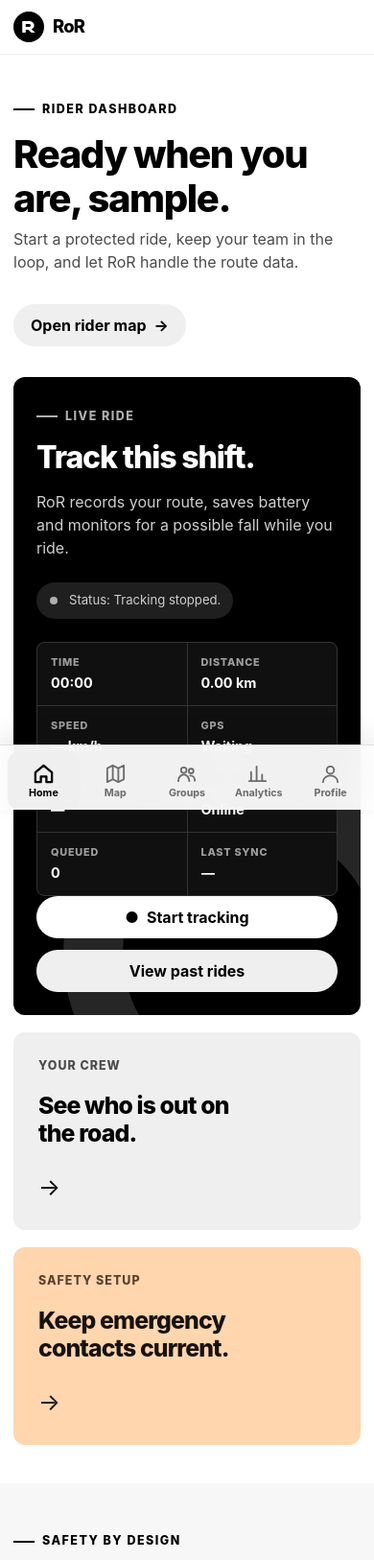
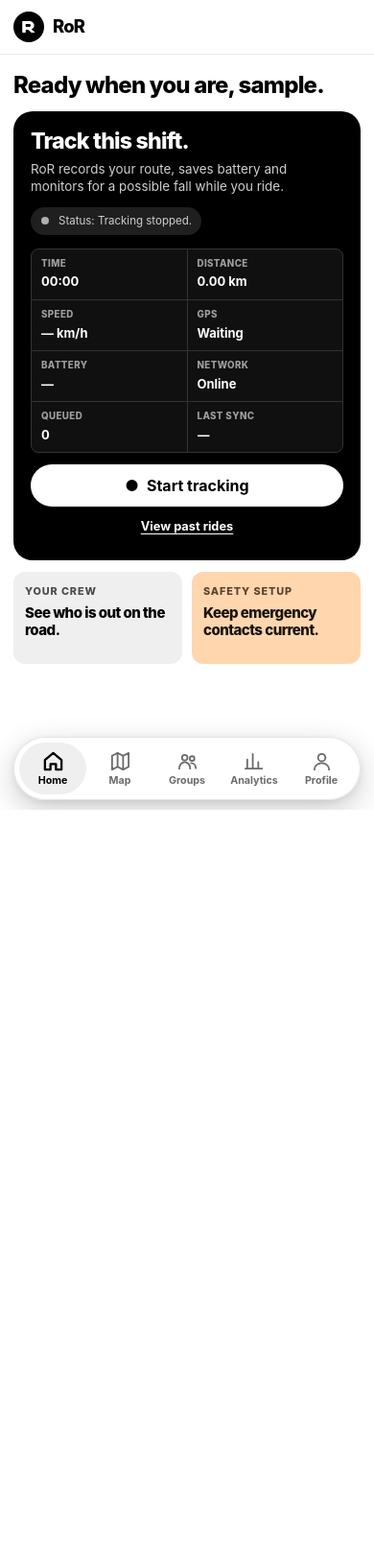
Before and after one commit to TTFstage/app-demo, a Flask app: page / in a window 390 px wide. Shown: the top 1626 px of the page at 96% size. After the commit the page ends 844 px from the top, so only its background shows below. Run offline with Flask 3, Linux system fonts and the light colour scheme; a user stored in the database is signed in; tables that the repository leaves empty hold one stand-in row (values such as "Sample post"); parts of the project's set-up code (start-up, migrations or seed data) failed here and were passed over.

Commit message:
Refine floating mobile navigation and compact screens

```diff
--- a/app/i18n.py
+++ b/app/i18n.py
@@ -130,6 +130,7 @@ MESSAGES = {
         'analytics.completed': 'Completed ride',
         'analytics.choose': 'Choose a ride',
         'analytics.empty': 'No completed rides yet',
+        'analytics.empty_help': 'Start a ride and it will appear here when you finish.',
         'profile.title': 'Profile',
         'profile.heading': 'Your rider profile.',
         'profile.intro': 'The identity attached to your rides, groups and safety data.',
@@ -237,6 +238,7 @@ MESSAGES = {
         'analytics.intro': 'Scegli un percorso completato per vedere distanza, durata, velocità e dislivello.',
         'analytics.completed': 'Corsa completata', 'analytics.choose': 'Scegli una corsa',
         'analytics.empty': 'Nessuna corsa completata',
+        'analytics.empty_help': 'Avvia una corsa: al termine la troverai qui.',
         'profile.title': 'Profilo', 'profile.heading': 'Il tuo profilo rider.',
         'profile.intro': "L'identità collegata a corse, gruppi e dati di sicurezza.",
         'profile.details': 'Dati personali', 'profile.username': 'Nome utente', 'profile.phone': 'Telefono',
@@ -335,6 +337,7 @@ MESSAGES = {
         'analytics.intro': 'Selecciona una ruta completada para revisar distancia, duración, velocidad y desnivel.',
         'analytics.completed': 'Recorrido completado', 'analytics.choose': 'Elige un recorrido',
         'analytics.empty': 'Aún no hay recorridos completados',
+        'analytics.empty_help': 'Inicia un recorrido y aparecerá aquí cuando termines.',
         'profile.title': 'Perfil', 'profile.heading': 'Tu perfil de rider.',
         'profile.intro': 'La identidad asociada a tus recorridos, grupos y datos de seguridad.',
         'profile.details': 'Datos personales', 'profile.username': 'Usuario', 'profile.phone': 'Teléfono',
--- a/app/static/style.css
+++ b/app/static/style.css
@@ -703,7 +704,7 @@ html[data-resolved-theme="dark"] .hub-card:nth-child(4) { background: #174d31; c
 
 @media (max-width: 768px) {
     body.has-bottom-nav {
-        padding-bottom: calc(76px + env(safe-area-inset-bottom));
+        padding-bottom: calc(92px + env(safe-area-inset-bottom));
     }
     body.has-bottom-nav .site-header { position: sticky; top: 0; }
     body.has-bottom-nav .nav-shell { min-height: 56px; }
@@ -712,34 +713,39 @@ html[data-resolved-theme="dark"] .hub-card:nth-child(4) { background: #174d31; c
     body.has-bottom-nav .nav-toggle,
     body.has-bottom-nav .nav-menu { display: none !important; }
     body.has-bottom-nav .site-footer { display: none; }
-    body.has-bottom-nav main { min-height: calc(100dvh - 132px); }
+    body.has-bottom-nav main { min-height: calc(100dvh - 149px - env(safe-area-inset-bottom)); }
     .mobile-tabbar {
         position: fixed;
         z-index: 3000;
-        inset: auto 0 0;
+        left: 50%;
+        bottom: calc(10px + env(safe-area-inset-bottom));
         display: grid;
         grid-template-columns: repeat(5, minmax(0, 1fr));
-        min-height: calc(68px + env(safe-area-inset-bottom));
-        padding: 6px max(8px, env(safe-area-inset-left)) env(safe-area-inset-bottom) max(8px, env(safe-area-inset-right));
-        border-top: 1px solid rgba(0, 0, 0, .12);
-        background: rgba(255, 255, 255, .94);
-        box-shadow: 0 -8px 28px rgba(0, 0, 0, .1);
-        backdrop-filter: blur(18px);
+        width: min(calc(100% - 28px - env(safe-area-inset-left) - env(safe-area-inset-right)), 480px);
+        min-height: 64px;
+        padding: 5px;
+        border: 1px solid rgba(0, 0, 0, .11);
+        border-radius: var(--radius-pill);
+        background: rgba(255, 255, 255, .88);
+        box-shadow: 0 10px 32px rgba(0, 0, 0, .2), 0 2px 8px rgba(0, 0, 0, .08);
+        backdrop-filter: blur(20px) saturate(1.4);
+        -webkit-backdrop-filter: blur(20px) saturate(1.4);
+        transform: translateX(-50%);
     }
     html[data-resolved-theme="dark"] .mobile-tabbar {
-        border-top-color: rgba(255, 255, 255, .12);
-        background: rgba(20, 20, 20, .94);
+        border-color: rgba(255, 255, 255, .16);
+        background: rgba(36, 36, 36, .88);
     }
     .mobile-tab {
         min-width: 0;
-        min-height: 56px;
+        min-height: 54px;
         display: flex;
         flex-direction: column;
         align-items: center;
         justify-content: center;
         gap: 4px;
         padding: 5px 2px;
-        border-radius: 12px;
+        border-radius: var(--radius-pill);
         color: var(--gray-600);
         text-decoration: none;
         font-size: .67rem;
@@ -779,17 +786,44 @@ html[data-resolved-theme="dark"] .hub-card:nth-child(4) { background: #174d31; c
     .nav-actions .btn { width: 100%; }
     .page-section { padding: 44px 0; }
     .page-section-sm { padding: 28px 0 40px; }
-    .page-hero { padding: 30px 0 18px; }
+    .page-hero { padding: 24px 0 12px; }
     .page-hero h1 { font-size: clamp(2rem, 10vw, 3rem); }
+    .page-hero + .page-section-sm { padding-top: 16px; }
+    .empty-state { padding: 30px 20px; }
+    .empty-icon { width: 48px; height: 48px; margin-bottom: 14px; }
+    .empty-state p { margin-bottom: 16px; }
     .section-heading, .page-hero-row, .dashboard-head { align-items: flex-start; flex-direction: column; }
     .feature-grid, .hub-grid, .card-grid, .form-layout { grid-template-columns: 1fr; }
     .feature-card:last-child, .hub-card:last-child { grid-column: auto; }
     .steps-grid { grid-template-columns: 1fr; }
     .step { padding-bottom: 28px; border-bottom: 1px solid #333; }
     .step-number { margin-bottom: 24px; }
-    .quick-stack { grid-template-columns: 1fr; }
-    .ride-console { min-height: 0; padding: 24px; }
-    .live-metrics { grid-template-columns: repeat(2, minmax(0, 1fr)); }
+    .dashboard-hero { padding: 20px 0 28px; }
+    .dashboard-head { gap: 10px; margin-bottom: 14px; }
+    .dashboard-head .eyebrow, .dashboard-head p, .dashboard-head > .btn { display: none; }
+    .dashboard-head h1 { margin: 0; font-size: clamp(1.5rem, 6vw, 1.9rem); }
+    .dashboard-grid { gap: 12px; }
+    .ride-console { min-height: 0; padding: 18px; border-radius: 20px; }
+    .ride-console::after { display: none; }
+    .console-top .eyebrow { display: none; }
+    .console-top h2 { margin-bottom: 6px; font-size: clamp(1.45rem, 5vw, 1.8rem); }
+    .console-top p:not(.ride-status) { margin-bottom: 0; font-size: .84rem; line-height: 1.38; }
+    .ride-status { max-width: 100%; margin-top: 12px; padding: 7px 10px 7px 29px; font-size: .72rem; line-height: 1.3; overflow-wrap: anywhere; }
+    .ride-status::before { left: 11px; }
+    .live-metrics { grid-template-columns: repeat(2, minmax(0, 1fr)); margin-top: 14px; }
+    .live-metrics > div { padding: 8px 10px; }
+    .live-metrics span { margin-bottom: 2px; font-size: .61rem; letter-spacing: .04em; }
+    .live-metrics strong { font-size: .81rem; }
+    .console-actions { display: grid; gap: 4px; margin-top: 12px; }
+    .console-actions .btn { min-width: 0; width: 100%; }
+    .console-actions > a.btn { min-height: 34px; padding: 5px; background: transparent; color: #fff; font-size: .8rem; text-decoration: underline; text-underline-offset: 3px; }
+    body.has-bottom-nav .dashboard-hero + #safety { display: none; }
+    .quick-stack { grid-template-columns: repeat(2, minmax(0, 1fr)); gap: 10px; }
+    .quick-card { min-height: 96px; padding: 12px; }
+    .quick-card-label { font-size: .68rem; }
+    .quick-card h3 { margin: 6px 0 0; font-size: .94rem; line-height: 1.2; }
+    .quick-card-arrow { display: none; }
+    .quick-stack > :nth-child(3):last-child { grid-column: 1 / -1; }
     .field-row, .profile-grid { grid-template-columns: 1fr; }
     .auth-shell { display: block; }
     .auth-visual { position: relative; top: auto; min-height: 390px; }
@@ -827,7 +866,7 @@ html[data-resolved-theme="dark"] .hub-card:nth-child(4) { background: #174d31; c
     .hero-float { right: 12px; bottom: 16px; }
     .button-row .btn, .hero-actions .btn, .form-actions .btn { width: 100%; }
     .console-actions .btn { width: 100%; }
-    .dashboard-hero { padding-top: 40px; }
+    .dashboard-hero { padding-top: 18px; }
     .hub-card { min-height: 190px; }
     .footer-links { grid-template-columns: 1fr 1fr; }
     .footer-links > div:last-child { grid-column: 1 / -1; }
--- a/app/templates/group/index.html
+++ b/app/templates/group/index.html
@@ -8,10 +8,12 @@
             <h1>{{ t('groups.heading') }}</h1>
             <p>{{ t('groups.intro') }}</p>
         </div>
+        {% if memberships %}
         <div class="button-row">
             <a class="btn btn-secondary" href="{{ url_for('group.join') }}">{{ t('groups.join_code') }}</a>
             <a class="btn btn-primary" href="{{ url_for('group.create') }}">{{ t('groups.create') }}</a>
         </div>
+        {% endif %}
     </div>
 </section>
 
```
Also changed, not shown: other parts of app/static/style.css (+16 -8 lines), app/templates/analytics/index.html (+15 -0 lines).
